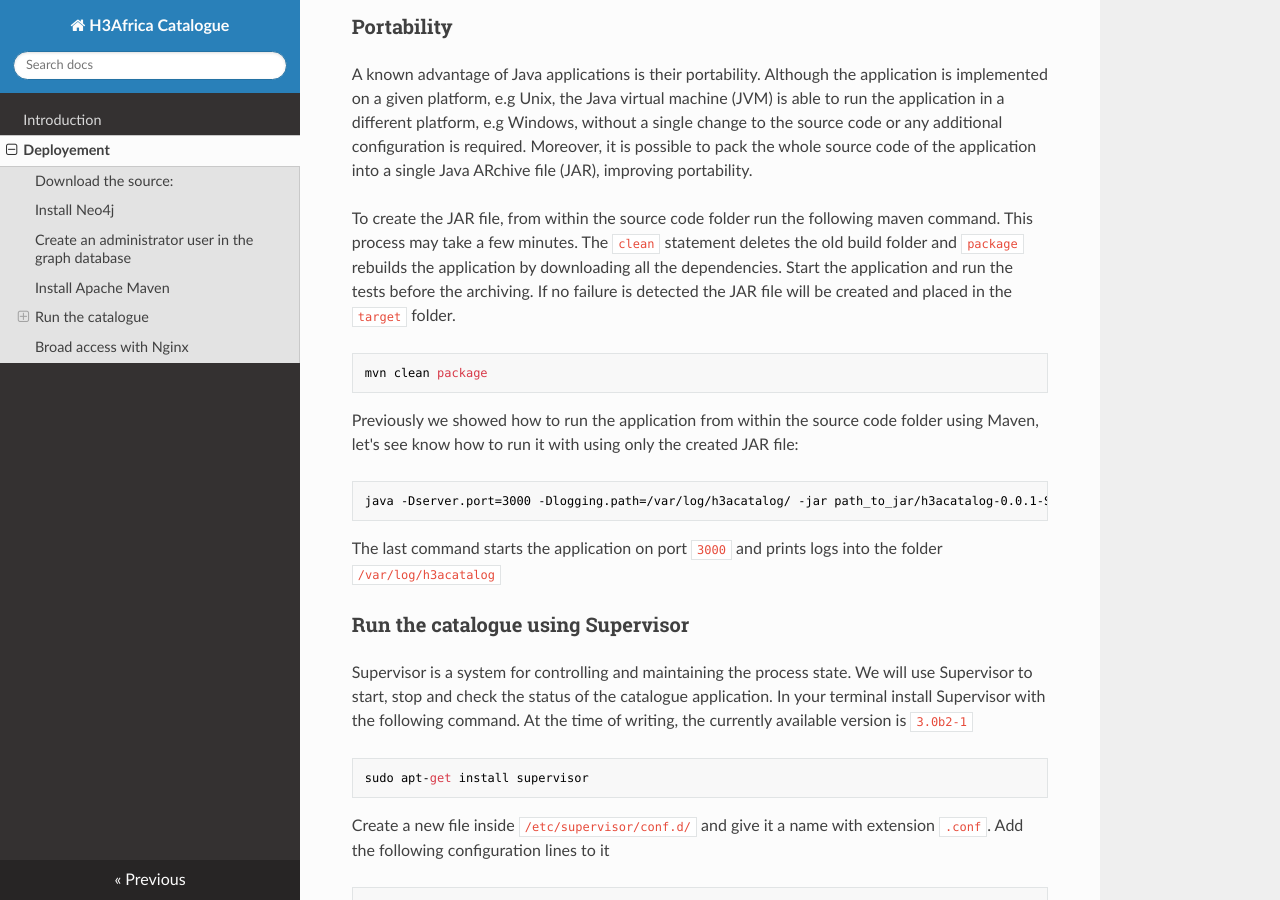
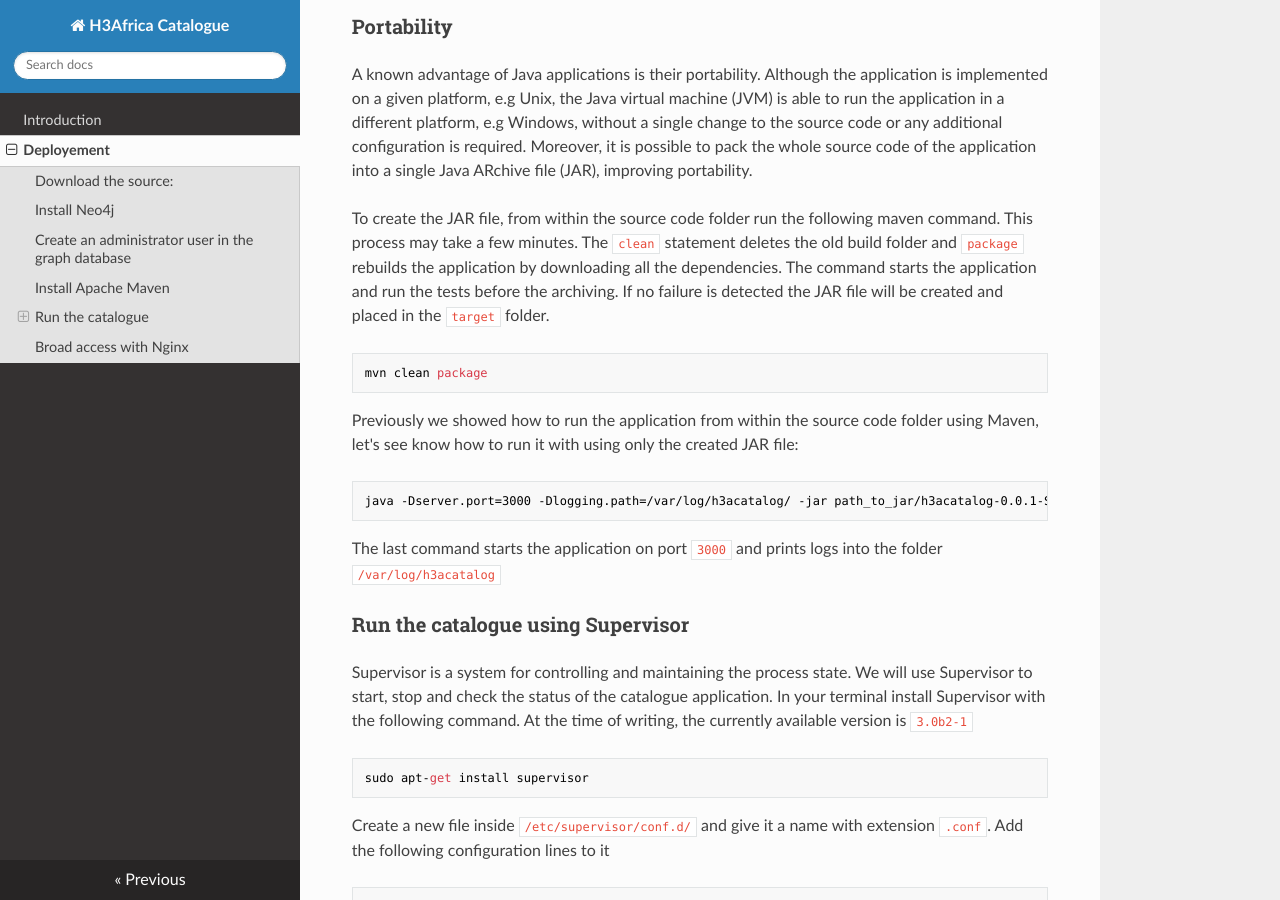
Before and after one commit to hocinebendou/catalogue-docs, an MkDocs documentation site: the page built from docs/deploy.md, in a window 1280 px wide and 900 px high, scrolled down 3219 px. Built offline with MkDocs 1.6.1, drawn with Linux system fonts in a browser that asks for light colours; nearby versions of some CDN libraries; old or Windows-style settings are respelled for this version of MkDocs.

Commit message:
new version from Nicky

```diff
--- a/docs/deploy.md
+++ b/docs/deploy.md
@@ -130,8 +130,8 @@ pack the whole source code of the application into a single Java ARchive file (J
 
 To create the JAR file, from within the source code folder run the following maven command. This process may take a
 few minutes. The `clean` statement deletes the old build folder and `package` rebuilds the application by downloading
-all the dependencies. Start the application and run the tests before the archiving. If no failure is detected the JAR
-file will be created and placed in the `target` folder.
+all the dependencies. The command starts the application and run the tests before the archiving. If no failure is
+detected the JAR file will be created and placed in the `target` folder.
 
     mvn clean package
 
```
